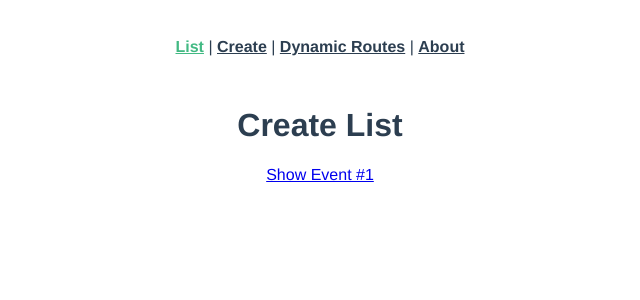
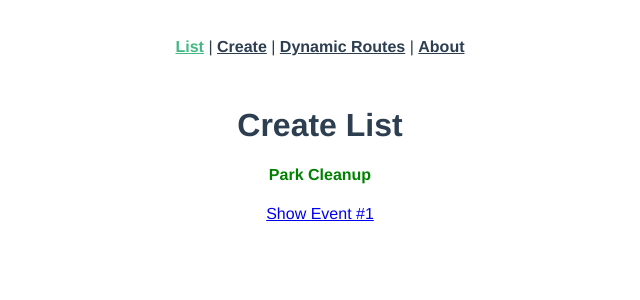
Before and after one commit to tanzbenjamas/vue_exam, a Vue app in the folder real-world-vue2/: page /event-list in a window 1280 px wide. Shown: the top 300 px of the page, without its empty margins (320-960 px from the left). Built offline with nearby package versions, Linux system fonts and the light colour scheme.

Commit message:
single file vue Components

```diff
--- a/real-world-vue2/src/App.vue
+++ b/real-world-vue2/src/App.vue
@@ -1,6 +1,7 @@
 <template>
   <div id="app">
     <div id="nav">
+      <!-- <router-link :to="{name :'event-card'}">Card</router-link> | -->
       <router-link :to="{name :'event-list'}">List</router-link> |
       <!-- <router-link :to="{name :'event-show'}">Show Event #1</router-link> | -->
       <router-link :to="{name :'event-create'}">Create</router-link> |
--- a/real-world-vue2/src/components/EventCard.vue
+++ b/real-world-vue2/src/components/EventCard.vue
@@ -1,22 +1,21 @@
-<template>
+<template >
 <div>
-    <h1 v-if="key" @click="handler(arg, event)"></h1>
-    <ul>
-        <li></li>
-    </ul>
+<h4>{{ title }}</h4>
 </div>
 </template>
 
-<script>
+<script >
 export default {
     data() {
         return {
-            key: true
+            title:'Park Cleanup'
         }
     },
 
 }
 </script>
-<style>
-
+<style scoped>
+h4{
+    color: green;
+}
 </style>
--- a/real-world-vue2/src/components/EventList.vue
+++ b/real-world-vue2/src/components/EventList.vue
@@ -1,14 +1,18 @@
 <template>
 <div>
    <h1>Create List</h1>
+   <EventCard/>
   <router-link :to="{name :'event-show',params:{id : '1'} }">Show Event #1</router-link>
 </div>
 
 </template>
 
 <script>
+import  EventCard  from "@/components/EventCard.vue";
 export default {
-
+components:{
+  EventCard
+}
 }
 </script>
 
--- a/real-world-vue2/src/router/index.js
+++ b/real-world-vue2/src/router/index.js
@@ -5,7 +5,7 @@ import EventList from "../components/EventList.vue";
 import EventCreate from "../components/EventCreate.vue"
 import EventShow from "../components/EventShow.vue"
 import User from "../views/User.vue";
-
+import EventCard from "../components/EventCard.vue"
 
 Vue.use(VueRouter);
 
@@ -41,6 +41,13 @@ const routes = [
     props: true
 
   },
+  {
+    path: "/event-card",
+    name: "event-card",
+    component: EventCard,
+    props: true
+
+  },
   // Dynamic Routes
   {
     path: "/user/:username",
```
